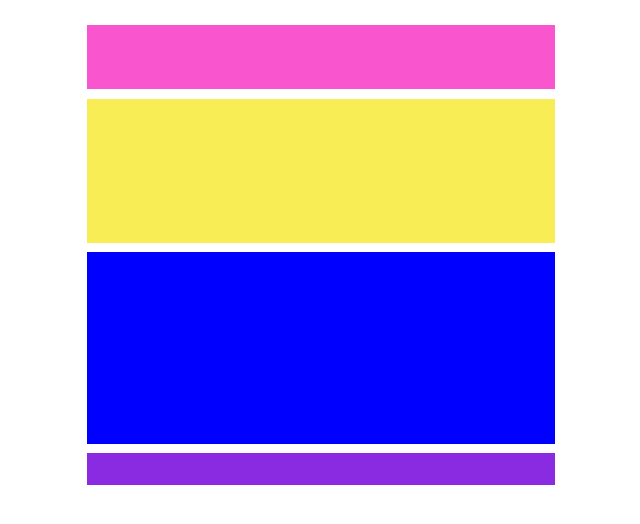
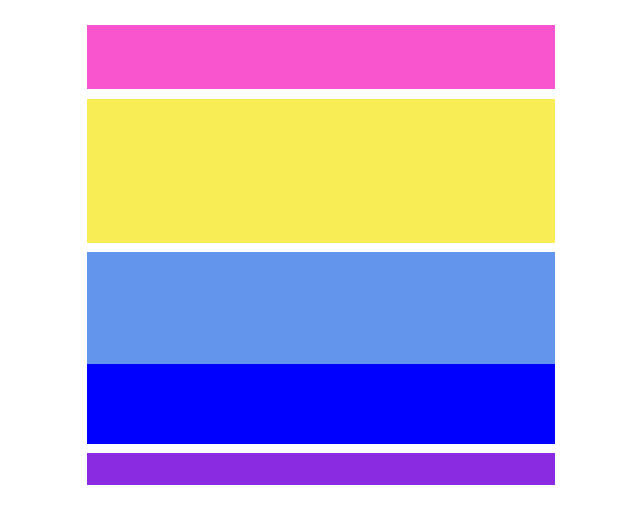
Before and after one commit to Alex-Uva89/htmlcss-struttura-wp, a plain HTML site: page index.html in a window 1280 px wide. Shown: the whole page, without its empty margins (319-959 px from the left). Drawn offline with Linux system fonts and the light colour scheme.

Commit message:
Creazione tool in div "main_selection"

```diff
--- a/css/style.css
+++ b/css/style.css
@@ -6,13 +6,43 @@
 
 body {
     width: 500px;
-    height: 800px;
+    height: 500px;
     padding: 1em;
     margin: auto;
 }
 
 .cube {
     width: 100%;
+}
+
+.main_section {
+    background-color: blue;
+    width: 100%;
+    height: 12em;
+    margin: 0 auto;
+}
+
+.container::after {
+    content: "";
+    display: table;
+    clear: both;
+}
+
+.head_section {
+    width: 100%;
+    height: 2em;
+}
+
+.sidebar {
+    width: 30%;
+    height: 5em;
+    float: right;
+}
+
+.central_section {
+    width: 40%;
+    height: 5em;
+    float: right;
 }
 
 .pink {
@@ -27,15 +57,10 @@ body {
     margin: 2% auto;
 }
 
-.main_section {
-    background-color: blue;
-    width: 100%;
-    height: 12em;
-    margin: 0 auto;
-}
 
 .blue {
     background-color: rgb(62, 140, 243);
+    width: 100%;
 }
 
 .violet {
@@ -44,3 +69,7 @@ body {
     height: 2em;
     margin: 2% auto;
 }
+
+.light_blue {
+    background-color: cornflowerblue;
+}
--- a/index.html
+++ b/index.html
@@ -13,17 +13,17 @@
         <div class="cube pink"></div>
     </head>
 
-    <main>
+    <main class="container">
         <section>
             <div class="cube yellow"></div>
         </section>
 
         <section class="main_section">
             <div>
-                <div class="cube blue"></div>
-                <div class="section blue"></div>
-                <div class="section blue"></div>
-                <div class="section blue"></div>
+                <div class="head_section light_blue"></div>
+                <div class="sidebar light_blue"></div>
+                <div class="central_section light_blue"></div>
+                <div class="sidebar light_blue"></div>
             </div>
         </section>
     </main>
```
